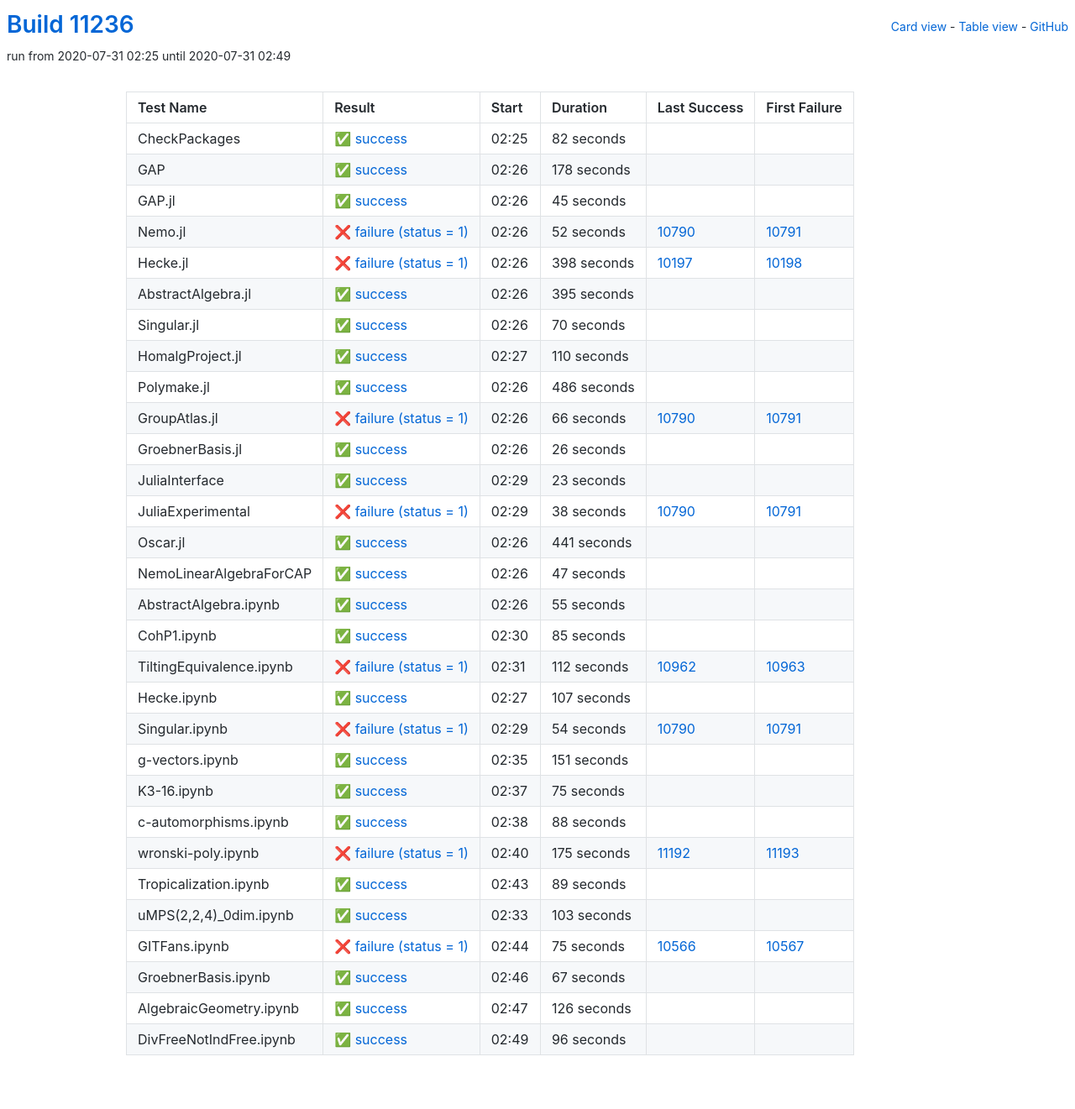
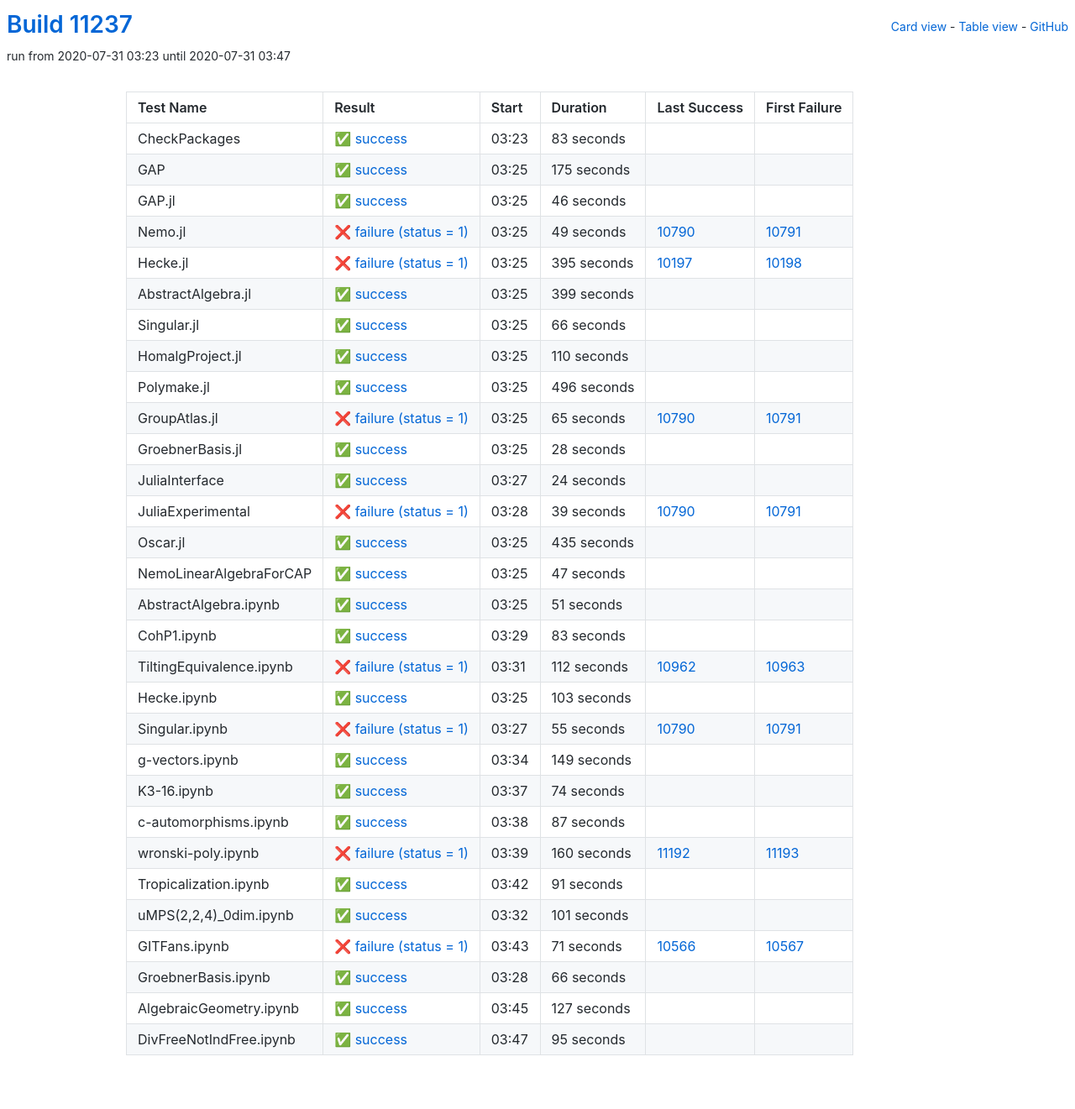
Before and after one commit to oscar-system/oscar-ci-status, a Jekyll site: the page built from table.html, in a window 1280 px wide. Shown: the whole page at 84% size. Built offline with Jekyll 4.4.1, drawn with Linux system fonts in a browser that asks for light colours.

Commit message:
Build #11237

```diff
--- a/_data/ci.yml
+++ b/_data/ci.yml
@@ -1,6 +1,6 @@
 ---
-build: 11236
-build_url: https://oscarci.mathematik.uni-kl.de/job/oscar/11236/
+build: 11237
+build_url: https://oscarci.mathematik.uni-kl.de/job/oscar/11237/
 job: oscar
 organization: oscar-system
 repo: oscar-ci-status
@@ -8,92 +8,92 @@
 tests:
 - name: CheckPackages
   id: checkpackages
-  log: https://oscarci.mathematik.uni-kl.de/job/oscar/11236/artifact/logs/build-11236/CheckPackages.log
-  start: 2020-07-31 02:25
+  log: https://oscarci.mathematik.uni-kl.de/job/oscar/11237/artifact/logs/build-11237/CheckPackages.log
+  start: 2020-07-31 03:23
   success: true
   exitcode: 0
   status: success
-  duration: 82
+  duration: 83
   last_success: false
   last_success_url:
   first_failure: false
   first_failure_url:
 - name: GAP
   id: gap
-  log: https://oscarci.mathematik.uni-kl.de/job/oscar/11236/artifact/logs/build-11236/GAP.log
-  start: 2020-07-31 02:26
+  log: https://oscarci.mathematik.uni-kl.de/job/oscar/11237/artifact/logs/build-11237/GAP.log
+  start: 2020-07-31 03:25
   success: true
   exitcode: 0
   status: success
-  duration: 178
+  duration: 175
   last_success: false
   last_success_url:
   first_failure: false
   first_failure_url:
 - name: GAP.jl
   id: gap-jl
-  log: https://oscarci.mathematik.uni-kl.de/job/oscar/11236/artifact/logs/build-11236/GAP.jl.log
-  start: 2020-07-31 02:26
+  log: https://oscarci.mathematik.uni-kl.de/job/oscar/11237/artifact/logs/build-11237/GAP.jl.log
+  start: 2020-07-31 03:25
   success: true
   exitcode: 0
   status: success
-  duration: 45
+  duration: 46
   last_success: false
   last_success_url:
   first_failure: false
   first_failure_url:
 - name: Nemo.jl
   id: nemo-jl
-  log: https://oscarci.mathematik.uni-kl.de/job/oscar/11236/artifact/logs/build-11236/Nemo.jl.log
-  start: 2020-07-31 02:26
+  log: https://oscarci.mathematik.uni-kl.de/job/oscar/11237/artifact/logs/build-11237/Nemo.jl.log
+  start: 2020-07-31 03:25
   success: false
   exitcode: 1
   status: failure
-  duration: 52
+  duration: 49
   last_success: 10790
   last_success_url: https://oscarci.mathematik.uni-kl.de/job/oscar/10790/
   first_failure: 10791
   first_failure_url: https://oscarci.mathematik.uni-kl.de/job/oscar/10791/
 - name: Hecke.jl
   id: hecke-jl
-  log: https://oscarci.mathematik.uni-kl.de/job/oscar/11236/artifact/logs/build-11236/Hecke.jl.log
-  start: 2020-07-31 02:26
+  log: https://oscarci.mathematik.uni-kl.de/job/oscar/11237/artifact/logs/build-11237/Hecke.jl.log
+  start: 2020-07-31 03:25
   success: false
   exitcode: 1
   status: failure
-  duration: 398
+  duration: 395
   last_success: 10197
   last_success_url: https://oscarci.mathematik.uni-kl.de/job/oscar/10197/
   first_failure: 10198
   first_failure_url: https://oscarci.mathematik.uni-kl.de/job/oscar/10198/
 - name: AbstractAlgebra.jl
   id: abstractalgebra-jl
-  log: https://oscarci.mathematik.uni-kl.de/job/oscar/11236/artifact/logs/build-11236/AbstractAlgebra.jl.log
-  start: 2020-07-31 02:26
+  log: https://oscarci.mathematik.uni-kl.de/job/oscar/11237/artifact/logs/build-11237/AbstractAlgebra.jl.log
+  start: 2020-07-31 03:25
   success: true
   exitcode: 0
   status: success
-  duration: 395
+  duration: 399
   last_success: false
   last_success_url:
   first_failure: false
   first_failure_url:
 - name: Singular.jl
   id: singular-jl
-  log: https://oscarci.mathematik.uni-kl.de/job/oscar/11236/artifact/logs/build-11236/Singular.jl.log
-  start: 2020-07-31 02:26
+  log: https://oscarci.mathematik.uni-kl.de/job/oscar/11237/artifact/logs/build-11237/Singular.jl.log
+  start: 2020-07-31 03:25
   success: true
   exitcode: 0
   status: success
-  duration: 70
+  duration: 66
   last_success: false
   last_success_url:
   first_failure: false
   first_failure_url:
 - name: HomalgProject.jl
   id: homalgproject-jl
-  log: https://oscarci.mathematik.uni-kl.de/job/oscar/11236/artifact/logs/build-11236/HomalgProject.jl.log
-  start: 2020-07-31 02:27
+  log: https://oscarci.mathematik.uni-kl.de/job/oscar/11237/artifact/logs/build-11237/HomalgProject.jl.log
+  start: 2020-07-31 03:25
   success: true
   exitcode: 0
   status: success
@@ -104,80 +104,80 @@
   first_failure_url:
 - name: Polymake.jl
   id: polymake-jl
-  log: https://oscarci.mathematik.uni-kl.de/job/oscar/11236/artifact/logs/build-11236/Polymake.jl.log
-  start: 2020-07-31 02:26
+  log: https://oscarci.mathematik.uni-kl.de/job/oscar/11237/artifact/logs/build-11237/Polymake.jl.log
+  start: 2020-07-31 03:25
   success: true
   exitcode: 0
   status: success
-  duration: 486
+  duration: 496
   last_success: false
   last_success_url:
   first_failure: false
   first_failure_url:
 - name: GroupAtlas.jl
   id: groupatlas-jl
-  log: https://oscarci.mathematik.uni-kl.de/job/oscar/11236/artifact/logs/build-11236/GroupAtlas.jl.log
-  start: 2020-07-31 02:26
+  log: https://oscarci.mathematik.uni-kl.de/job/oscar/11237/artifact/logs/build-11237/GroupAtlas.jl.log
+  start: 2020-07-31 03:25
   success: false
   exitcode: 1
   status: failure
-  duration: 66
+  duration: 65
   last_success: 10790
   last_success_url: https://oscarci.mathematik.uni-kl.de/job/oscar/10790/
   first_failure: 10791
   first_failure_url: https://oscarci.mathematik.uni-kl.de/job/oscar/10791/
 - name: GroebnerBasis.jl
   id: groebnerbasis-jl
-  log: https://oscarci.mathematik.uni-kl.de/job/oscar/11236/artifact/logs/build-11236/GroebnerBasis.jl.log
-  start: 2020-07-31 02:26
+  log: https://oscarci.mathematik.uni-kl.de/job/oscar/11237/artifact/logs/build-11237/GroebnerBasis.jl.log
+  start: 2020-07-31 03:25
   success: true
   exitcode: 0
   status: success
-  duration: 26
+  duration: 28
   last_success: false
   last_success_url:
   first_failure: false
   first_failure_url:
 - name: JuliaInterface
   id: juliainterface
-  log: https://oscarci.mathematik.uni-kl.de/job/oscar/11236/artifact/logs/build-11236/JuliaInterface.log
-  start: 2020-07-31 02:29
+  log: https://oscarci.mathematik.uni-kl.de/job/oscar/11237/artifact/logs/build-11237/JuliaInterface.log
+  start: 2020-07-31 03:27
   success: true
   exitcode: 0
   status: success
-  duration: 23
+  duration: 24
   last_success: false
   last_success_url:
   first_failure: false
   first_failure_url:
 - name: JuliaExperimental
   id: juliaexperimental
-  log: https://oscarci.mathematik.uni-kl.de/job/oscar/11236/artifact/logs/build-11236/JuliaExperimental.log
-  start: 2020-07-31 02:29
+  log: https://oscarci.mathematik.uni-kl.de/job/oscar/11237/artifact/logs/build-11237/JuliaExperimental.log
+  start: 2020-07-31 03:28
   success: false
   exitcode: 1
   status: failure
-  duration: 38
+  duration: 39
   last_success: 10790
   last_success_url: https://oscarci.mathematik.uni-kl.de/job/oscar/10790/
   first_failure: 10791
   first_failure_url: https://oscarci.mathematik.uni-kl.de/job/oscar/10791/
 - name: Oscar.jl
   id: oscar-jl
-  log: https://oscarci.mathematik.uni-kl.de/job/oscar/11236/artifact/logs/build-11236/Oscar.jl.log
-  start: 2020-07-31 02:26
+  log: https://oscarci.mathematik.uni-kl.de/job/oscar/11237/artifact/logs/build-11237/Oscar.jl.log
+  start: 2020-07-31 03:25
   success: true
   exitcode: 0
   status: success
-  duration: 441
+  duration: 435
   last_success: false
   last_success_url:
   first_failure: false
   first_failure_url:
 - name: NemoLinearAlgebraForCAP
   id: nemolinearalgebraforcap
-  log: https://oscarci.mathematik.uni-kl.de/job/oscar/11236/artifact/logs/build-11236/NemoLinearAlgebraForCAP.log
-  start: 2020-07-31 02:26
+  log: https://oscarci.mathematik.uni-kl.de/job/oscar/11237/artifact/logs/build-11237/NemoLinearAlgebraForCAP.log
+  start: 2020-07-31 03:25
   success: true
   exitcode: 0
   status: success
@@ -188,32 +188,32 @@
   first_failure_url:
 - name: AbstractAlgebra.ipynb
   id: abstractalgebra-ipynb
-  log: https://oscarci.mathematik.uni-kl.de/job/oscar/11236/artifact/logs/build-11236/AbstractAlgebra.ipynb.log
-  start: 2020-07-31 02:26
+  log: https://oscarci.mathematik.uni-kl.de/job/oscar/11237/artifact/logs/build-11237/AbstractAlgebra.ipynb.log
+  start: 2020-07-31 03:25
   success: true
   exitcode: 0
   status: success
-  duration: 55
+  duration: 51
   last_success: false
   last_success_url:
   first_failure: false
   first_failure_url:
 - name: CohP1.ipynb
   id: cohp1-ipynb
-  log: https://oscarci.mathematik.uni-kl.de/job/oscar/11236/artifact/logs/build-11236/CohP1.ipynb.log
-  start: 2020-07-31 02:30
+  log: https://oscarci.mathematik.uni-kl.de/job/oscar/11237/artifact/logs/build-11237/CohP1.ipynb.log
+  start: 2020-07-31 03:29
   success: true
   exitcode: 0
   status: success
-  duration: 85
+  duration: 83
   last_success: false
   last_success_url:
   first_failure: false
   first_failure_url:
 - name: TiltingEquivalence.ipynb
   id: tiltingequivalence-ipynb
-  log: https://oscarci.mathematik.uni-kl.de/job/oscar/11236/artifact/logs/build-11236/TiltingEquivalence.ipynb.log
-  start: 2020-07-31 02:31
+  log: https://oscarci.mathematik.uni-kl.de/job/oscar/11237/artifact/logs/build-11237/TiltingEquivalence.ipynb.log
+  start: 2020-07-31 03:31
   success: false
   exitcode: 1
   status: failure
@@ -224,92 +224,8 @@
   first_failure_url: https://oscarci.mathematik.uni-kl.de/job/oscar/10963/
 - name: Hecke.ipynb
   id: hecke-ipynb
-  log: https://oscarci.mathematik.uni-kl.de/job/oscar/11236/artifact/logs/build-11236/Hecke.ipynb.log
-  start: 2020-07-31 02:27
-  success: true
-  exitcode: 0
-  status: success
-  duration: 107
-  last_success: false
-  last_success_url:
-  first_failure: false
-  first_failure_url:
-- name: Singular.ipynb
-  id: singular-ipynb
-  log: https://oscarci.mathematik.uni-kl.de/job/oscar/11236/artifact/logs/build-11236/Singular.ipynb.log
-  start: 2020-07-31 02:29
-  success: false
-  exitcode: 1
-  status: failure
-  duration: 54
-  last_success: 10790
-  last_success_url: https://oscarci.mathematik.uni-kl.de/job/oscar/10790/
-  first_failure: 10791
-  first_failure_url: https://oscarci.mathematik.uni-kl.de/job/oscar/10791/
-- name: g-vectors.ipynb
-  id: g-vectors-ipynb
-  log: https://oscarci.mathematik.uni-kl.de/job/oscar/11236/artifact/logs/build-11236/g-vectors.ipynb.log
-  start: 2020-07-31 02:35
-  success: true
-  exitcode: 0
-  status: success
-  duration: 151
-  last_success: false
-  last_success_url:
-  first_failure: false
-  first_failure_url:
-- name: K3-16.ipynb
-  id: k3-16-ipynb
-  log: https://oscarci.mathematik.uni-kl.de/job/oscar/11236/artifact/logs/build-11236/K3-16.ipynb.log
-  start: 2020-07-31 02:37
-  success: true
-  exitcode: 0
-  status: success
-  duration: 75
-  last_success: false
-  last_success_url:
-  first_failure: false
-  first_failure_url:
-- name: c-automorphisms.ipynb
-  id: c-automorphisms-ipynb
-  log: https://oscarci.mathematik.uni-kl.de/job/oscar/11236/artifact/logs/build-11236/c-automorphisms.ipynb.log
-  start: 2020-07-31 02:38
-  success: true
-  exitcode: 0
-  status: success
-  duration: 88
-  last_success: false
-  last_success_url:
-  first_failure: false
-  first_failure_url:
-- name: wronski-poly.ipynb
-  id: wronski-poly-ipynb
-  log: https://oscarci.mathematik.uni-kl.de/job/oscar/11236/artifact/logs/build-11236/wronski-poly.ipynb.log
-  start: 2020-07-31 02:40
-  success: false
-  exitcode: 1
-  status: failure
-  duration: 175
-  last_success: 11192
-  last_success_url: https://oscarci.mathematik.uni-kl.de/job/oscar/11192/
-  first_failure: 11193
-  first_failure_url: https://oscarci.mathematik.uni-kl.de/job/oscar/11193/
-- name: Tropicalization.ipynb
-  id: tropicalization-ipynb
-  log: https://oscarci.mathematik.uni-kl.de/job/oscar/11236/artifact/logs/build-11236/Tropicalization.ipynb.log
-  start: 2020-07-31 02:43
-  success: true
-  exitcode: 0
-  status: success
-  duration: 89
-  last_success: false
-  last_success_url:
-  first_failure: false
-  first_failure_url:
-- name: uMPS(2,2,4)_0dim.ipynb
-  id: umps-2-2-4-0dim-ipynb
-  log: https://oscarci.mathematik.uni-kl.de/job/oscar/11236/artifact/logs/build-11236/uMPS-2-2-4-_0dim.ipynb.log
-  start: 2020-07-31 02:33
+  log: https://oscarci.mathematik.uni-kl.de/job/oscar/11237/artifact/logs/build-11237/Hecke.ipynb.log
+  start: 2020-07-31 03:25
   success: true
   exitcode: 0
   status: success
@@ -318,50 +234,134 @@
   last_success_url:
   first_failure: false
   first_failure_url:
-- name: GITFans.ipynb
-  id: gitfans-ipynb
-  log: https://oscarci.mathematik.uni-kl.de/job/oscar/11236/artifact/logs/build-11236/GITFans.ipynb.log
-  start: 2020-07-31 02:44
+- name: Singular.ipynb
+  id: singular-ipynb
+  log: https://oscarci.mathematik.uni-kl.de/job/oscar/11237/artifact/logs/build-11237/Singular.ipynb.log
+  start: 2020-07-31 03:27
   success: false
   exitcode: 1
   status: failure
-  duration: 75
+  duration: 55
+  last_success: 10790
+  last_success_url: https://oscarci.mathematik.uni-kl.de/job/oscar/10790/
+  first_failure: 10791
+  first_failure_url: https://oscarci.mathematik.uni-kl.de/job/oscar/10791/
+- name: g-vectors.ipynb
+  id: g-vectors-ipynb
+  log: https://oscarci.mathematik.uni-kl.de/job/oscar/11237/artifact/logs/build-11237/g-vectors.ipynb.log
+  start: 2020-07-31 03:34
+  success: true
+  exitcode: 0
+  status: success
+  duration: 149
+  last_success: false
+  last_success_url:
+  first_failure: false
+  first_failure_url:
+- name: K3-16.ipynb
+  id: k3-16-ipynb
+  log: https://oscarci.mathematik.uni-kl.de/job/oscar/11237/artifact/logs/build-11237/K3-16.ipynb.log
+  start: 2020-07-31 03:37
+  success: true
+  exitcode: 0
+  status: success
+  duration: 74
+  last_success: false
+  last_success_url:
+  first_failure: false
+  first_failure_url:
+- name: c-automorphisms.ipynb
+  id: c-automorphisms-ipynb
+  log: https://oscarci.mathematik.uni-kl.de/job/oscar/11237/artifact/logs/build-11237/c-automorphisms.ipynb.log
+  start: 2020-07-31 03:38
+  success: true
+  exitcode: 0
+  status: success
+  duration: 87
+  last_success: false
+  last_success_url:
+  first_failure: false
+  first_failure_url:
+- name: wronski-poly.ipynb
+  id: wronski-poly-ipynb
+  log: https://oscarci.mathematik.uni-kl.de/job/oscar/11237/artifact/logs/build-11237/wronski-poly.ipynb.log
+  start: 2020-07-31 03:39
+  success: false
+  exitcode: 1
+  status: failure
+  duration: 160
+  last_success: 11192
+  last_success_url: https://oscarci.mathematik.uni-kl.de/job/oscar/11192/
+  first_failure: 11193
+  first_failure_url: https://oscarci.mathematik.uni-kl.de/job/oscar/11193/
+- name: Tropicalization.ipynb
+  id: tropicalization-ipynb
+  log: https://oscarci.mathematik.uni-kl.de/job/oscar/11237/artifact/logs/build-11237/Tropicalization.ipynb.log
+  start: 2020-07-31 03:42
+  success: true
+  exitcode: 0
+  status: success
+  duration: 91
+  last_success: false
+  last_success_url:
+  first_failure: false
+  first_failure_url:
+- name: uMPS(2,2,4)_0dim.ipynb
+  id: umps-2-2-4-0dim-ipynb
+  log: https://oscarci.mathematik.uni-kl.de/job/oscar/11237/artifact/logs/build-11237/uMPS-2-2-4-_0dim.ipynb.log
+  start: 2020-07-31 03:32
+  success: true
+  exitcode: 0
+  status: success
+  duration: 101
+  last_success: false
+  last_success_url:
+  first_failure: false
+  first_failure_url:
+- name: GITFans.ipynb
+  id: gitfans-ipynb
+  log: https://oscarci.mathematik.uni-kl.de/job/oscar/11237/artifact/logs/build-11237/GITFans.ipynb.log
+  start: 2020-07-31 03:43
+  success: false
+  exitcode: 1
+  status: failure
+  duration: 71
   last_success: 10566
   last_success_url: https://oscarci.mathematik.uni-kl.de/job/oscar/10566/
   first_failure: 10567
   first_failure_url: https://oscarci.mathematik.uni-kl.de/job/oscar/10567/
 - name: GroebnerBasis.ipynb
   id: groebnerbasis-ipynb
-  log: https://oscarci.mathematik.uni-kl.de/job/oscar/11236/artifact/logs/build-11236/GroebnerBasis.ipynb.log
-  start: 2020-07-31 02:46
+  log: https://oscarci.mathematik.uni-kl.de/job/oscar/11237/artifact/logs/build-11237/GroebnerBasis.ipynb.log
+  start: 2020-07-31 03:28
   success: true
   exitcode: 0
   status: success
-  duration: 67
+  duration: 66
   last_success: false
   last_success_url:
   first_failure: false
   first_failure_url:
 - name: AlgebraicGeometry.ipynb
   id: algebraicgeometry-ipynb
-  log: https://oscarci.mathematik.uni-kl.de/job/oscar/11236/artifact/logs/build-11236/AlgebraicGeometry.ipynb.log
-  start: 2020-07-31 02:47
+  log: https://oscarci.mathematik.uni-kl.de/job/oscar/11237/artifact/logs/build-11237/AlgebraicGeometry.ipynb.log
+  start: 2020-07-31 03:45
   success: true
   exitcode: 0
   status: success
-  duration: 126
+  duration: 127
   last_success: false
   last_success_url:
   first_failure: false
   first_failure_url:
 - name: DivFreeNotIndFree.ipynb
   id: divfreenotindfree-ipynb
-  log: https://oscarci.mathematik.uni-kl.de/job/oscar/11236/artifact/logs/build-11236/DivFreeNotIndFree.ipynb.log
-  start: 2020-07-31 02:49
+  log: https://oscarci.mathematik.uni-kl.de/job/oscar/11237/artifact/logs/build-11237/DivFreeNotIndFree.ipynb.log
+  start: 2020-07-31 03:47
   success: true
   exitcode: 0
   status: success
-  duration: 96
+  duration: 95
   last_success: false
   last_success_url:
   first_failure: false
```
Also changed, not shown: README.md.
